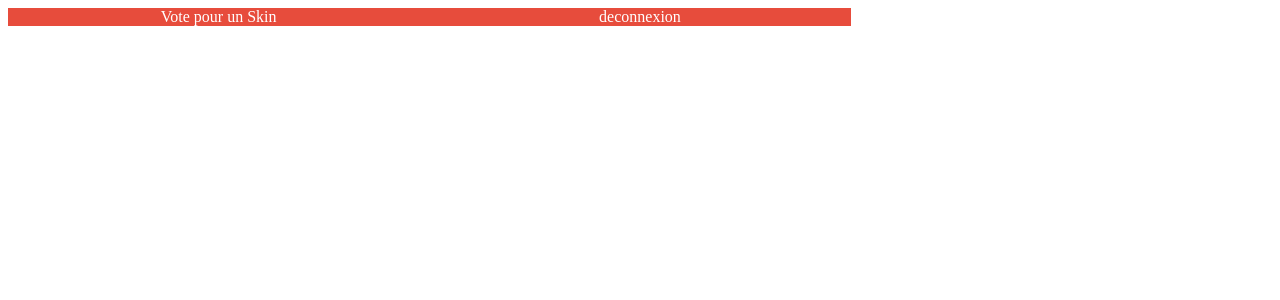
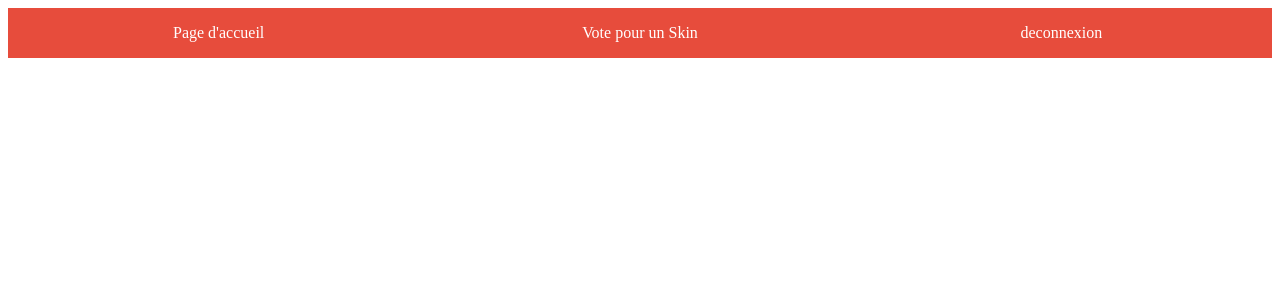
Before and after one commit to Flaquet/ApplicationWeb, a PHP site: page /index.php in a window 1280 px wide. Shown: the top 300 px of the page. Run offline with PHP 8.4, Linux system fonts and the light colour scheme; the visitor is signed in with stand-in values (Sample User, id 1).

Commit message:
Committest

```diff
--- a/include/menu.php
+++ b/include/menu.php
@@ -12,9 +12,12 @@
                     </div>
                 </div>
                 <div class='wifeo_pagemenu'><a href="Skinavote.php">Skin A Voter</a></div>
+            </div>
             <?php
         }else if(isset($_SESSION['id'])){
             ?>
+            <div class='wifeo_conteneur_menu'>
+                <div class='wifeo_pagemenu'><a href="index.php">Page d'accueil</a></div>
                 <div class='wifeo_pagemenu'><a href="voteskin.php">Vote pour un Skin</a></div>
                 <div class='wifeo_pagemenu'><a href="deconnexion.php">deconnexion</a></div>
             </div>
```
